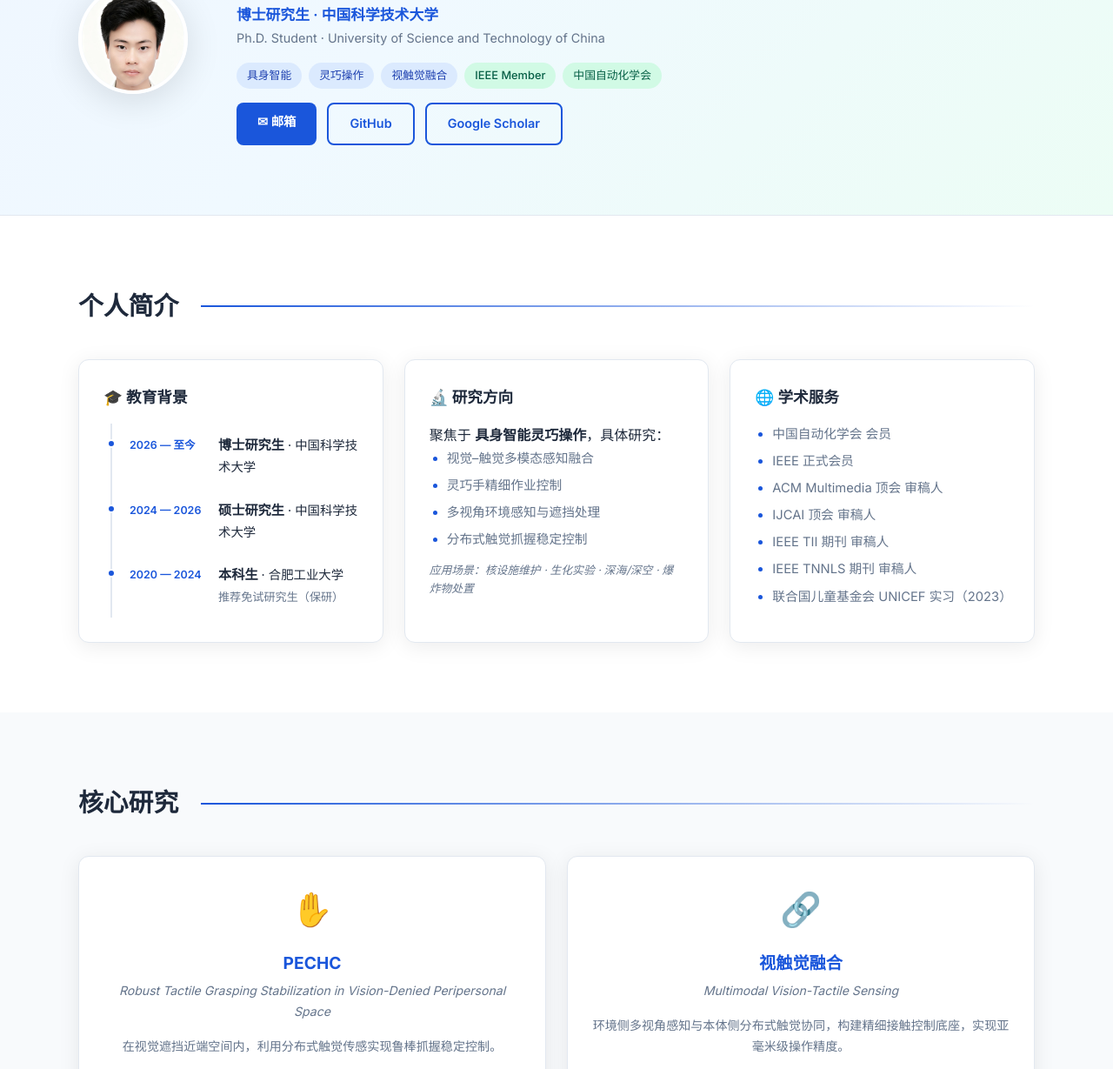
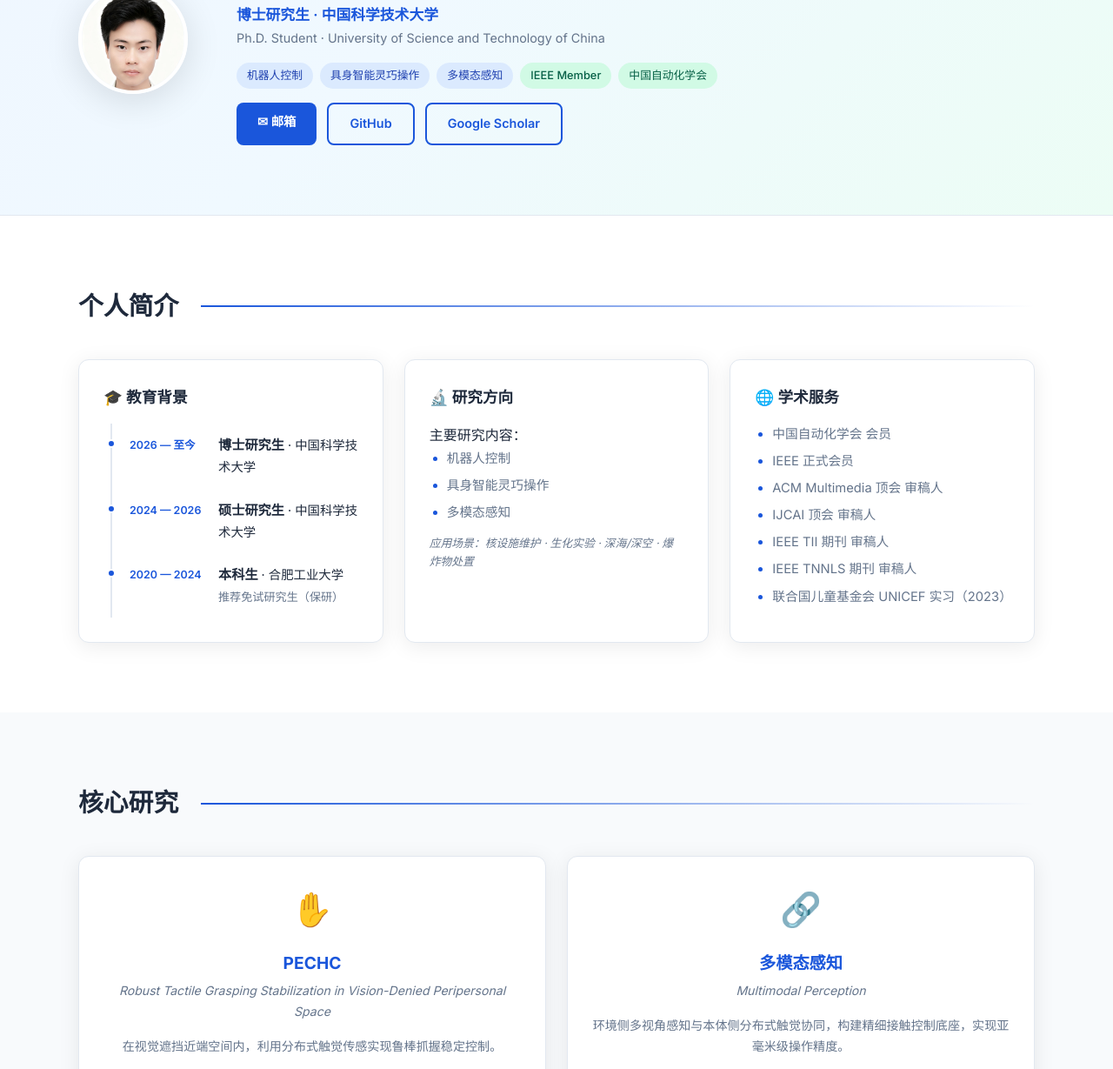
Before and after one commit to cLin-c/cLin-c.github.io, a plain HTML site: page index.html in a window 1280 px wide. Shown: the part 188-1417 px from the top of the page at 87% size. Drawn offline with Linux system fonts and the light colour scheme.

Commit message:
Update research focus and mark IJCAI 2026 paper as published

```diff
--- a/index.html
+++ b/index.html
@@ -4,7 +4,7 @@
   <meta charset="UTF-8" />
   <meta name="viewport" content="width=device-width, initial-scale=1.0" />
   <title>陈昌林 | Chen Changlin</title>
-  <meta name="description" content="陈昌林，中国科学技术大学博士研究生，研究方向：具身智能灵巧操作、视触觉融合。" />
+  <meta name="description" content="陈昌林，中国科学技术大学博士研究生，主要研究内容：机器人控制、具身智能灵巧操作、多模态感知。" />
   <link rel="preconnect" href="https://fonts.googleapis.com" />
   <link rel="preconnect" href="https://fonts.gstatic.com" crossorigin />
   <link href="https://fonts.googleapis.com/css2?family=Inter:wght@300;400;500;600;700&family=Noto+Sans+SC:wght@300;400;500;700&display=swap" rel="stylesheet" />
@@ -37,9 +37,9 @@
       <p class="subtitle-en">Ph.D. Student · University of Science and Technology of China</p>
 
       <div class="badges">
-        <span class="badge badge-blue">具身智能</span>
-        <span class="badge badge-blue">灵巧操作</span>
-        <span class="badge badge-blue">视触觉融合</span>
+        <span class="badge badge-blue">机器人控制</span>
+        <span class="badge badge-blue">具身智能灵巧操作</span>
+        <span class="badge badge-blue">多模态感知</span>
         <span class="badge badge-green">IEEE Member</span>
         <span class="badge badge-green">中国自动化学会</span>
       </div>
@@ -85,12 +85,11 @@
 
       <div class="bio-card">
         <h3>🔬 研究方向</h3>
-        <p>聚焦于 <strong>具身智能灵巧操作</strong>，具体研究：</p>
+        <p>主要研究内容：</p>
         <ul class="bullet-list">
-          <li>视觉–触觉多模态感知融合</li>
-          <li>灵巧手精细作业控制</li>
-          <li>多视角环境感知与遮挡处理</li>
-          <li>分布式触觉抓握稳定控制</li>
+          <li>机器人控制</li>
+          <li>具身智能灵巧操作</li>
+          <li>多模态感知</li>
         </ul>
         <p class="tag-line">应用场景：核设施维护 · 生化实验 · 深海/深空 · 爆炸物处置</p>
       </div>
@@ -121,13 +120,13 @@
         <h3>PECHC</h3>
         <p class="rc-full">Robust Tactile Grasping Stabilization in Vision-Denied Peripersonal Space</p>
         <p>在视觉遮挡近端空间内，利用分布式触觉传感实现鲁棒抓握稳定控制。</p>
-        <span class="rc-tag">IJCAI 2026 · CCF-A · 已录用</span>
+        <span class="rc-tag">IJCAI 2026 · CCF-A · 已发表</span>
         <a class="research-video-link" href="#pechc-video">观看演示视频 →</a>
       </div>
 <div class="research-card">
         <div class="rc-icon">🔗</div>
-        <h3>视触觉融合</h3>
-        <p class="rc-full">Multimodal Vision-Tactile Sensing</p>
+        <h3>多模态感知</h3>
+        <p class="rc-full">Multimodal Perception</p>
         <p>环境侧多视角感知与本体侧分布式触觉协同，构建精细接触控制底座，实现亚毫米级操作精度。</p>
         <span class="rc-tag">多模态融合</span>
       </div>
@@ -142,7 +141,7 @@
     <div class="pub-list">
 
       <div class="pub-item pub-highlight">
-        <div class="pub-badge">CCF-A · 已录用</div>
+        <div class="pub-badge">CCF-A · 已发表</div>
         <p class="pub-title">PECHC: Robust Tactile Grasping Stabilization in Vision-Denied Peripersonal Space</p>
         <p class="pub-authors"><strong>Chen, C.</strong>, et al.</p>
         <p class="pub-venue">IJCAI 2026 · International Joint Conference on Artificial Intelligence</p>
```
